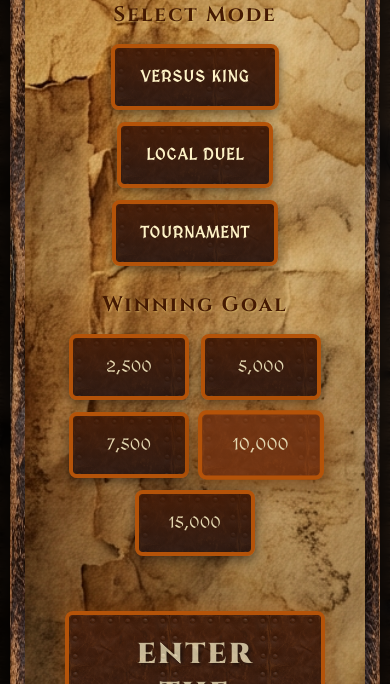
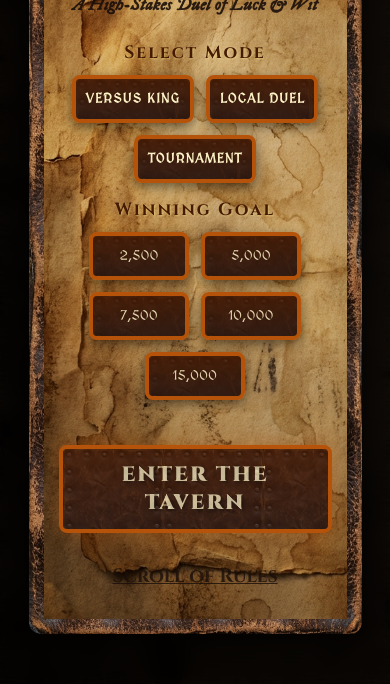
Before and after one commit to haarrywhiite/Farkle, a plain HTML site: page index.html in a window 390 px wide. Shown: the part 160-844 px from the top of the page. Drawn offline with nearby package versions, Linux system fonts and the light colour scheme.

Commit message:
Fix: Aggressive mobile UI refinements for compact fit and better responsiveness

```diff
--- a/css/menu-buttons.css
+++ b/css/menu-buttons.css
@@ -85,3 +85,21 @@
 #goal-section {
     display: block;
 }
+
+@media (max-width: 480px) {
+    .menu-sections {
+        gap: 15px;
+    }
+
+    .select-btn,
+    .score-btn {
+        padding: 12px 10px;
+        min-width: 100px;
+        font-size: 0.85rem;
+    }
+
+    .menu-section h3 {
+        font-size: 1.1rem;
+        margin-bottom: 10px;
+    }
+}
--- a/css/styles.css
+++ b/css/styles.css
@@ -35,7 +35,7 @@ body {
     font-family: 'IM+Fell+DW+Pica', serif;
     background-color: var(--bg-dark);
     color: var(--text-main);
-    height: 100vh;
+    min-height: 100vh;
     display: flex;
     justify-content: center;
     background-image: url('../img/table.png');
@@ -53,11 +53,14 @@ body {
     width: 100%;
     height: 100%;
     z-index: 2000;
-    background: rgba(0, 0, 0, 0.75);
+    background: rgba(0, 0, 0, 0.9);
     display: flex;
+    flex-direction: column;
     align-items: center;
-    justify-content: center;
-    backdrop-filter: blur(4px);
+    overflow-y: auto;
+    -webkit-overflow-scrolling: touch;
+    padding: 20px 10px;
+    backdrop-filter: blur(8px);
 }
 
 .menu-overlay.hidden {
@@ -79,14 +82,13 @@ body {
 }
 
 .menu-content {
-    width: 95%;
+    width: 90%;
     max-width: 800px;
-    /* Expanded from 600px */
-    padding: 80px 60px;
-    /* More breathing room */
+    padding: 60px 40px;
     text-align: center;
     position: relative;
     border-radius: 12px;
+    margin: 40px auto;
 }
 
 .rustic-title {
@@ -104,10 +106,13 @@ body {
     font-family: 'IM Fell DW Pica', serif;
     font-style: italic;
     font-size: 1.4rem;
-    margin-bottom: 50px;
+    margin-bottom: 30px;
     color: var(--text-ink);
     font-weight: 600;
     opacity: 0.9;
+    max-width: 90%;
+    margin-left: auto;
+    margin-right: auto;
 }
 
 .mode-selection {
@@ -756,11 +761,10 @@ body {
     border-image: url('../img/leather.png') 30 stretch !important;
     border-radius: 0 !important;
     position: relative !important;
-    overflow: hidden !important;
-    /* Eliminate scrollbar */
+    overflow-y: auto !important;
     display: flex;
     flex-direction: column;
-    justify-content: center;
+    justify-content: flex-start;
 }
 
 #close-rules-btn {
@@ -937,8 +941,8 @@ body {
 }
 
 .rules-scrollable {
-    padding-bottom: 20px !important;
-    overflow: hidden !important;
+    overflow-y: auto !important;
+    padding-right: 15px;
 }
 
 .engagement-list {
@@ -1259,58 +1263,34 @@ body {
 }
 
 @media (max-width: 480px) {
-    :root {
-        --dice-size: 70px;
+    .medieval-btn.large {
+        font-size: 1.3rem;
+        padding: 12px 25px;
+        margin-top: 20px;
     }
 
-    .game-header h1 {
-        font-size: 1.5rem;
+    .rustic-title {
+        font-size: 1.8rem;
+        letter-spacing: 2px;
+        margin: 10px 0;
     }
 
-    .turn-score-panel .value {
-        font-size: 3rem;
+    .subtitle {
+        font-size: 1.1rem;
+        margin-bottom: 20px;
     }
 
-    .dice-container {
-        gap: 10px;
+    .menu-content {
+        padding: 30px 15px;
+        margin: auto 0;
+        /* Center vertically if possible */
     }
 
-    .die-inner {
-        padding: 10px;
-    }
-
-    .rules-large h2 {
-        font-size: 1.8rem;
-    }
-
-    .royal-seal {
-        width: 60px;
-        height: 60px;
-    }
-
-    .royal-seal::after {
-        font-size: 1.8rem;
-    }
-
-    .rules-scrollable {
-        font-size: 0.95rem;
-    }
-
-    .rules-scrollable section h3 {
-        font-size: 1.1rem !important;
-        padding: 8px 15px !important;
-    }
-
-    .mini-die {
-        width: 24px;
-        height: 24px;
-        font-size: 18px;
-    }
-
-    .confirm-actions {
-        flex-direction: column;
-        width: 100%;
-        gap: 10px;
+    .select-btn,
+    .score-btn {
+        min-width: 80px;
+        padding: 10px 5px;
+        font-size: 0.8rem;
     }
 }
 
--- a/index.html
+++ b/index.html
@@ -50,7 +50,7 @@
                         <button class="score-btn" data-score="2500">2,500</button>
                         <button class="score-btn" data-score="5000">5,000</button>
                         <button class="score-btn" data-score="7500">7,500</button>
-                        <button class="score-btn active" data-score="10000">10,000</button>
+                        <button class="score-btn" data-score="10000">10,000</button>
                         <button class="score-btn" data-score="15000">15,000</button>
                     </div>
                 </div>
```
